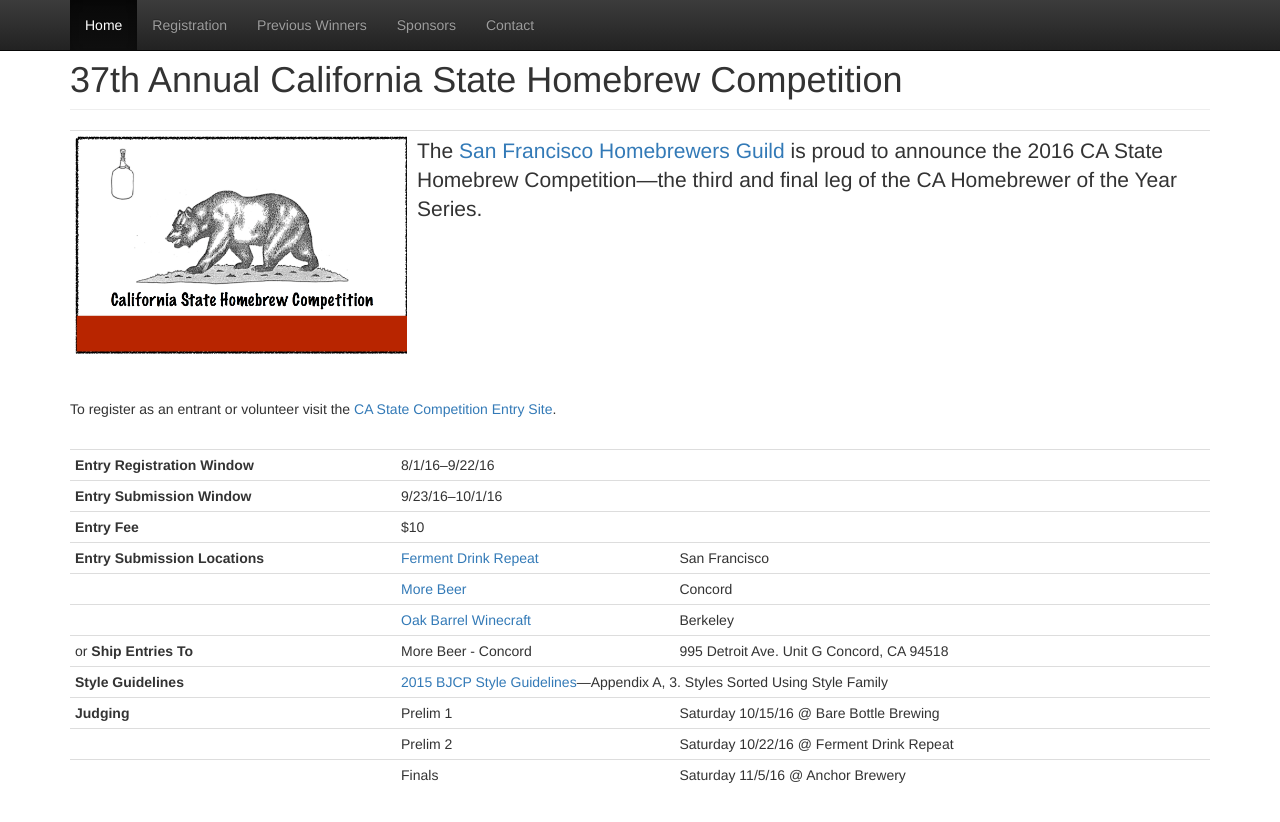
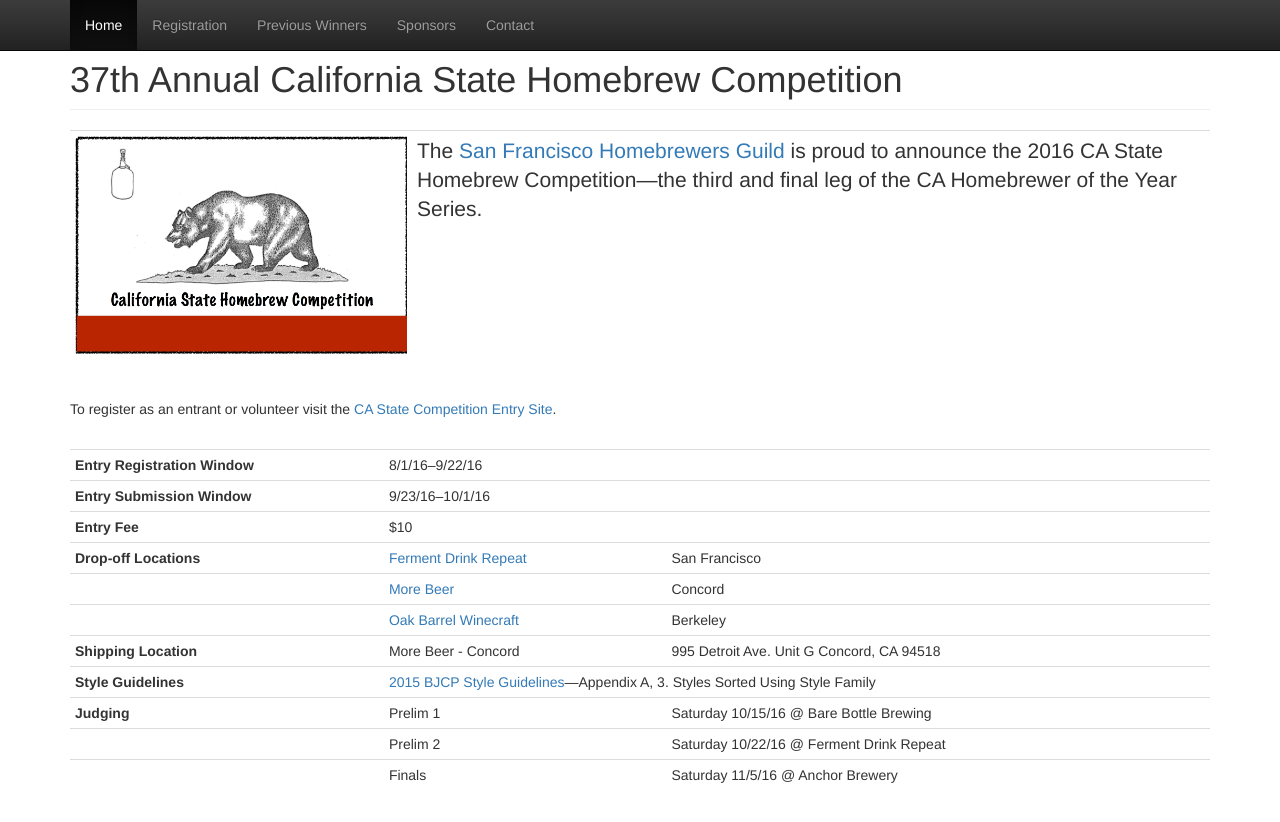
Before and after one commit to castatebrewcomp/castatebrewcomp.github.io, a Jekyll site: the page built from index.html, in a window 1280 px wide. Shown: the top 822 px of the page. Built offline with Jekyll 4.4.1, drawn with Linux system fonts in a browser that asks for light colours.

Commit message:
Update index.html
Changed location text

```diff
--- a/index.html
+++ b/index.html
@@ -46,7 +46,7 @@
         </tr>
 
         <tr>
-          <td nowrap><strong>Entry Submission Locations</strong></td>
+          <td nowrap><strong>Drop-off Locations</strong></td>
           <td nowrap><a href="http://www.fermentdrinkrepeat.com/">Ferment Drink Repeat</a></td>
           <td>San Francisco</td>
         </tr>
@@ -64,7 +64,7 @@
         </tr>
 
         <tr>
-          <td nowrap>or <strong>Ship Entries To</strong></td>
+          <td nowrap><strong>Shipping Location</strong></td>
           <td nowrap>More Beer - Concord</td>
           <td>995 Detroit Ave. Unit G Concord, CA 94518</td>
         </tr>
```
